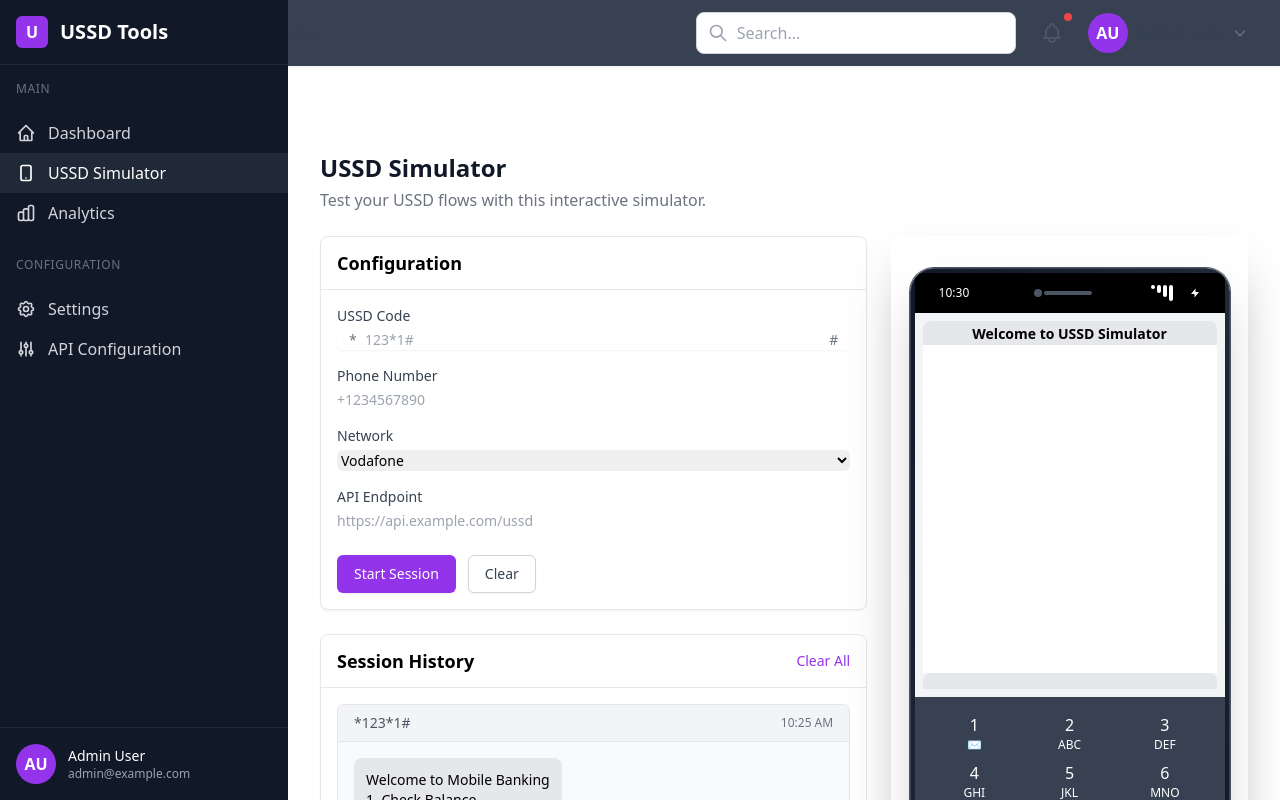
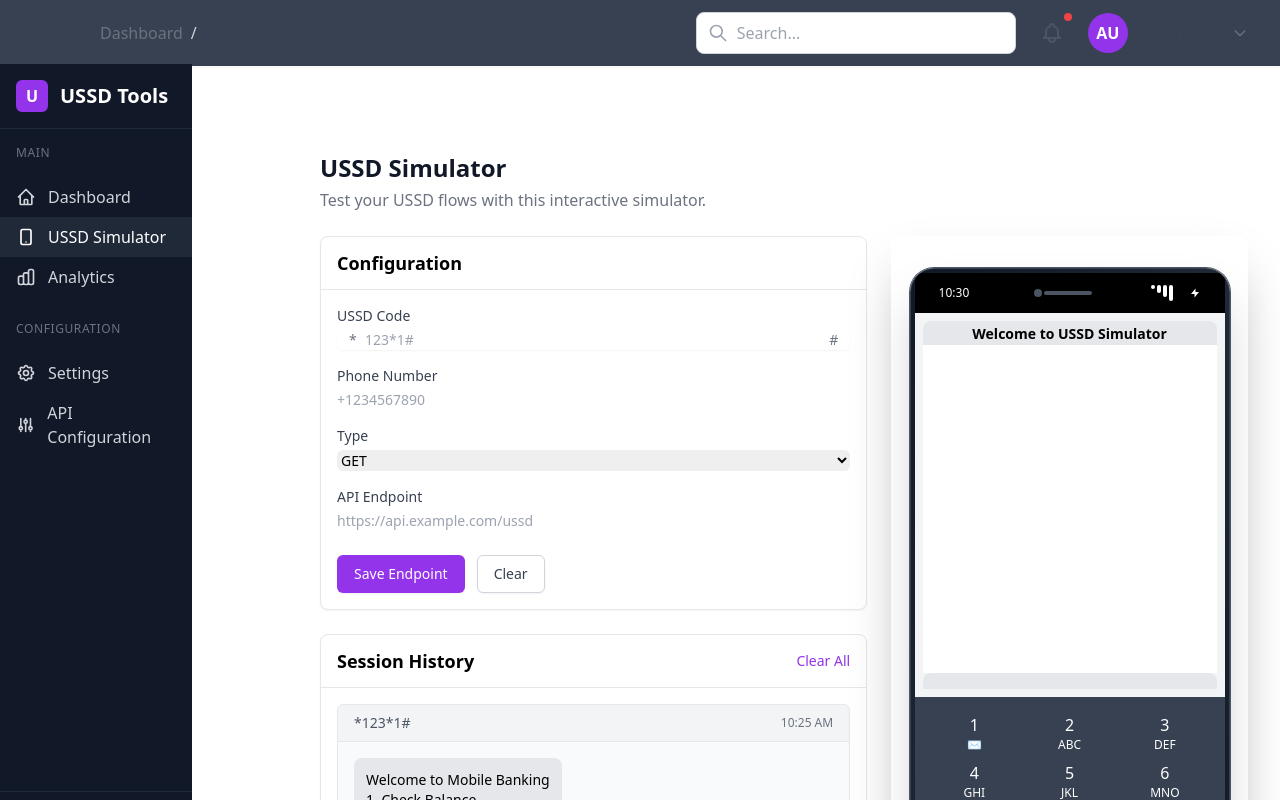
Before and after one commit to KorirMoze/USSD-Simulator, a Nuxt app in the folder ussd-sandbox/: page /sandbox in a window 1280 px wide. Shown: the top 800 px of the page. Built offline with nearby package versions, Linux system fonts and the light colour scheme.

Commit message:
Merge branch 'main' of https://github.com/KorirMoze/USSD-Simulator

```diff
--- a/ussd-sandbox/components/apiConfiguration.vue
+++ b/ussd-sandbox/components/apiConfiguration.vue
@@ -52,16 +52,15 @@
                   <label
                     for="network"
                     class="block text-sm font-medium text-gray-700 mb-1"
-                    >Network</label
+                    >Type</label
                   >
                   <select
                     id="network"
                     class="focus:ring-purple-500 focus:border-purple-500 block w-full sm:text-sm border-gray-300 rounded-md"
                   >
-                    <option>Vodafone</option>
-                    <option>MTN</option>
-                    <option>Airtel</option>
-                    <option>T-Mobile</option>
+                    <option>GET</option>
+                    <option>POST</option>
+
                   </select>
                 </div>
 
@@ -86,7 +85,7 @@
                     type="button"
                     class="inline-flex items-center px-4 py-2 border border-transparent text-sm font-medium rounded-md shadow-sm text-white bg-purple-600 hover:bg-purple-700 focus:outline-none focus:ring-2 focus:ring-offset-2 focus:ring-purple-500"
                   >
-                    Start Session
+                    Save Endpoint
                   </button>
                   <button
                     type="button"
@@ -99,3 +98,5 @@
             </div>
 
 </template>
+<script setup>
+</script>
--- a/ussd-sandbox/layouts/Navbar.vue
+++ b/ussd-sandbox/layouts/Navbar.vue
@@ -1,13 +1,13 @@
 <template>
      <!-- Header -->
     <header
-      class="fixed top-0 right-0 z-40 w-full bg-gray-700 shadow-sm transition-all duration-300 ease-in-out"
+      class="fixed top-0 right-0 z-40  bg-gray-700 shadow-sm transition-all duration-300 ease-in-out"
       :class="{
         'lg:w-[calc(100%-16rem)] xl:w-[calc(100%-18rem)] 2xl:w-[calc(100%-20rem)]': sidebarOpen,
         'lg:w-full': !sidebarOpen
       }"
     >
-      <div class="w-full mx-auto flex items-center justify-between px-4 py-3 lg:px-6 xl:px-8 2xl:px-10">
+      <div class="mx-auto flex items-center justify-between px-4 py-3 lg:px-6 xl:px-8 2xl:px-10">
         <!-- Left Section - Hamburger Menu and Breadcrumbs -->
         <div class="flex items-center space-x-2 lg:space-x-4">
           <!-- Hamburger Menu (visible on mobile and when sidebar is closed on desktop) -->
--- a/ussd-sandbox/layouts/sideBar.vue
+++ b/ussd-sandbox/layouts/sideBar.vue
@@ -1,8 +1,8 @@
 <template>
       <!-- Sidebar -->
     <aside
-      class="fixed top-0 left-0 h-full bg-gray-900 text-white transition-all duration-300 ease-in-out z-50"
-      :class="{ 'w-64 xl:w-72 2xl:w-80': sidebarOpen, 'w-0 -translate-x-full': !sidebarOpen }"
+      class="fixed  left-0 h-full bg-gray-900 text-white transition-all duration-300 ease-in-out z-50"
+      :class="{ 'w-48 xl:w-48 2xl:w-48': sidebarOpen, 'w-0 -translate-x-full': !sidebarOpen }"
     >
       <!-- Sidebar Content -->
       <div class="h-full flex flex-col">
@@ -130,14 +130,7 @@ const toggleSidebar = () => {
   transform: translateY(-10px);
 }
 
-/* Better UX on large screens */
-@media (min-width: 2560px) {
-  .app-container {
-    max-width: 2560px;
-    margin-left: auto;
-    margin-right: auto;
-  }
-}
+
 
 /* Prevent content from stretching too wide on large screens */
 main {
--- a/ussd-sandbox/pages/sandbox.vue
+++ b/ussd-sandbox/pages/sandbox.vue
@@ -1,9 +1,8 @@
 <template>
-  <div class="app-container">
-    <Sidebar />
-
+  <div class="app-container flex-col">
+    <Navbar />
     <div class="mt-16 mb-">
-      <Navbar />
+      <Sidebar :isOpen="sidebarOpen" @toggle="toggleSidebar" />
     </div>
     <!-- Main Content -->
     <main
```
Also changed, not shown: ussd-sandbox/components/sessionHistory.vue (+4 -8 lines).
